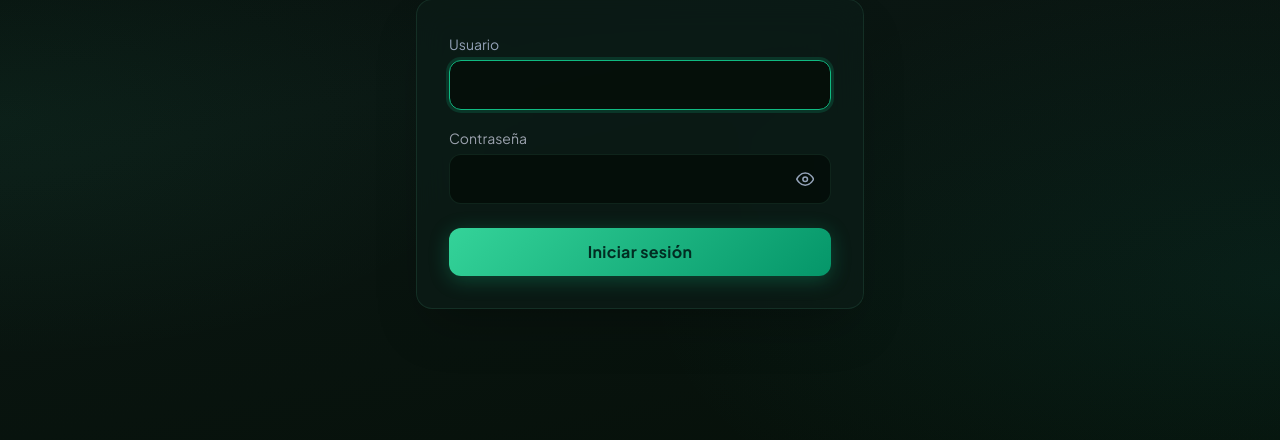
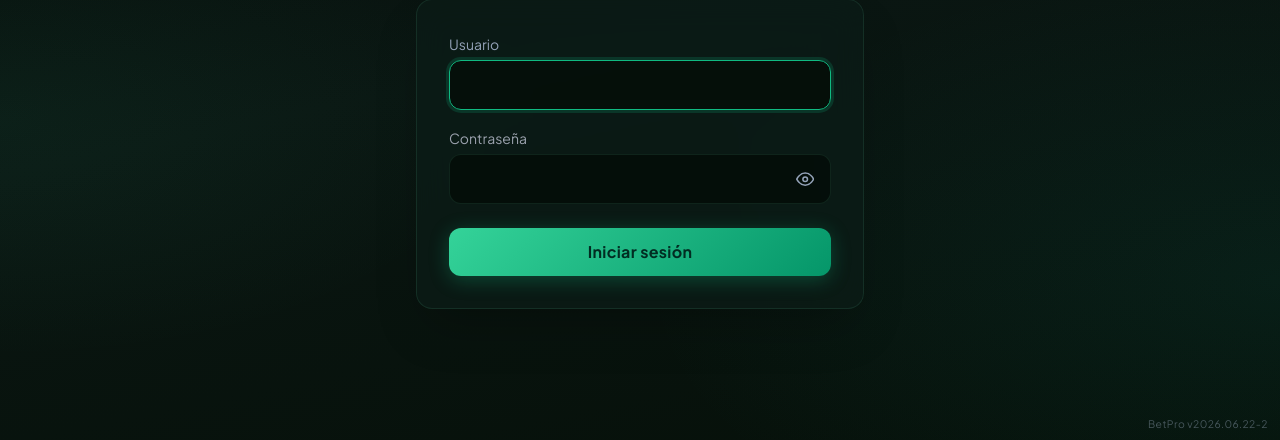
Before and after one commit to Noa0910/Betpro, a FastAPI app: page /acceso in a window 1280 px wide. Shown: the part 360-800 px from the top of the page. Run offline with FastAPI, Linux system fonts and the light colour scheme; some libraries are stand-ins or nearby versions.

Commit message:
Forzar redeploy Vercel v2026.06.22-2
Marca de versión visible para confirmar que la producción está actualizada.

Co-authored-by: Cursor <cursoragent@cursor.com>

```diff
--- a/app/config.py
+++ b/app/config.py
@@ -7,6 +7,8 @@ BASE_DIR = Path(__file__).resolve().parent.parent
 IS_VERCEL = os.getenv("VERCEL") == "1"
 
 CANONICAL_HOST = os.getenv("BETPRO_CANONICAL_HOST", "www.betpro.management").strip()
+
+APP_VERSION = "2026.06.22-2"
 
 TURSO_DATABASE_URL = os.getenv("TURSO_DATABASE_URL", "").strip()
 TURSO_AUTH_TOKEN = os.getenv("TURSO_AUTH_TOKEN", "").strip()
--- a/app/main.py
+++ b/app/main.py
@@ -13,7 +13,7 @@ from starlette.requests import Request as StarletteRequest
 
 from app import urls as U
 from app.auth import authenticate_user, check_admin_session, check_user_session, login_redirect
-from app.config import CANONICAL_HOST, IS_VERCEL, get_session_secret
+from app.config import CANONICAL_HOST, IS_VERCEL, get_session_secret, APP_VERSION
 from app.services import (
     REPORT_CONFIRMED,
     REPORT_SUBMITTED,
@@ -133,6 +133,7 @@ def fmt_money(value: float) -> str:
 templates.env.filters["money"] = fmt_money
 templates.env.filters["tojson"] = lambda v: json.dumps(v)
 templates.env.globals["url"] = U
+templates.env.globals["app_version"] = APP_VERSION
 
 
 def build_cargues_items(report: dict) -> list[dict]:
--- a/app/templates/base.html
+++ b/app/templates/base.html
@@ -37,5 +37,8 @@
 </head>
 <body class="min-h-screen text-slate-100 font-sans antialiased">
   {% block body %}{% endblock %}
+  {% if app_version %}
+  <p class="app-version">BetPro v{{ app_version }}</p>
+  {% endif %}
 </body>
 </html>
--- a/public/static/style.css
+++ b/public/static/style.css
@@ -730,6 +730,18 @@ body {
   display: none;
 }
 
+.app-version {
+  position: fixed;
+  right: 0.75rem;
+  bottom: 0.5rem;
+  margin: 0;
+  font-size: 0.65rem;
+  letter-spacing: 0.04em;
+  color: rgba(148, 163, 184, 0.45);
+  pointer-events: none;
+  user-select: none;
+}
+
 @media (max-width: 640px) {
   .discount-row {
     grid-template-columns: 1fr 1fr 2.25rem;
```
Also changed, not shown: app/static/style.css (+12 -0 lines).
